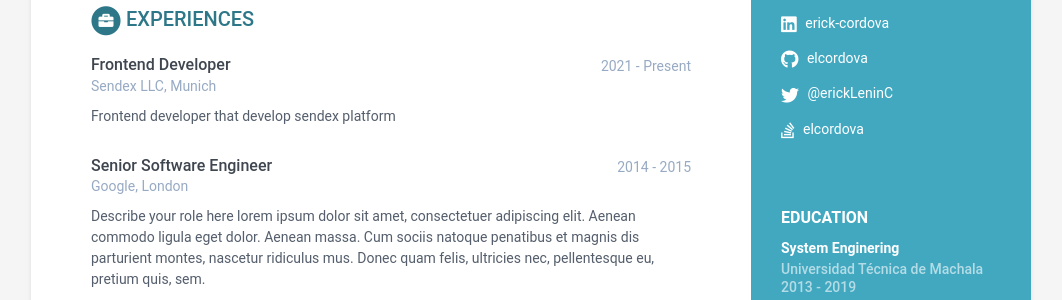
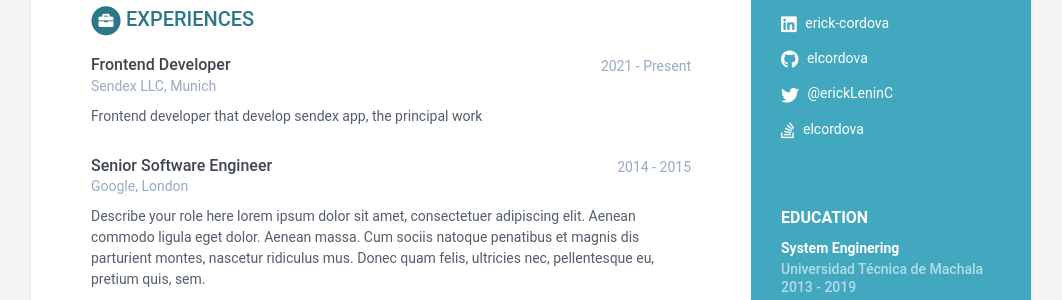
Before and after one commit to elcordova/caring-europa-fe48a, a Jekyll site: the page built from index.html, in a window 1280 px wide. Shown: the part 391-691 px from the top of the page, without its empty margins (109-1171 px from the left). Built offline with Jekyll 4.4.1, drawn with Linux system fonts in a browser that asks for light colours.

Commit message:
data.yml: changed

```diff
--- a/_data/data.yml
+++ b/_data/data.yml
@@ -53,7 +53,7 @@ experiences:
     time: 2021 - Present
     company: 'Sendex LLC, Munich'
     details: |
-      Frontend developer that develop sendex platform
+      Frontend developer that develop sendex app, the principal work
   - role: Senior Software Engineer
     time: 2014 - 2015
     company: 'Google, London'
```
